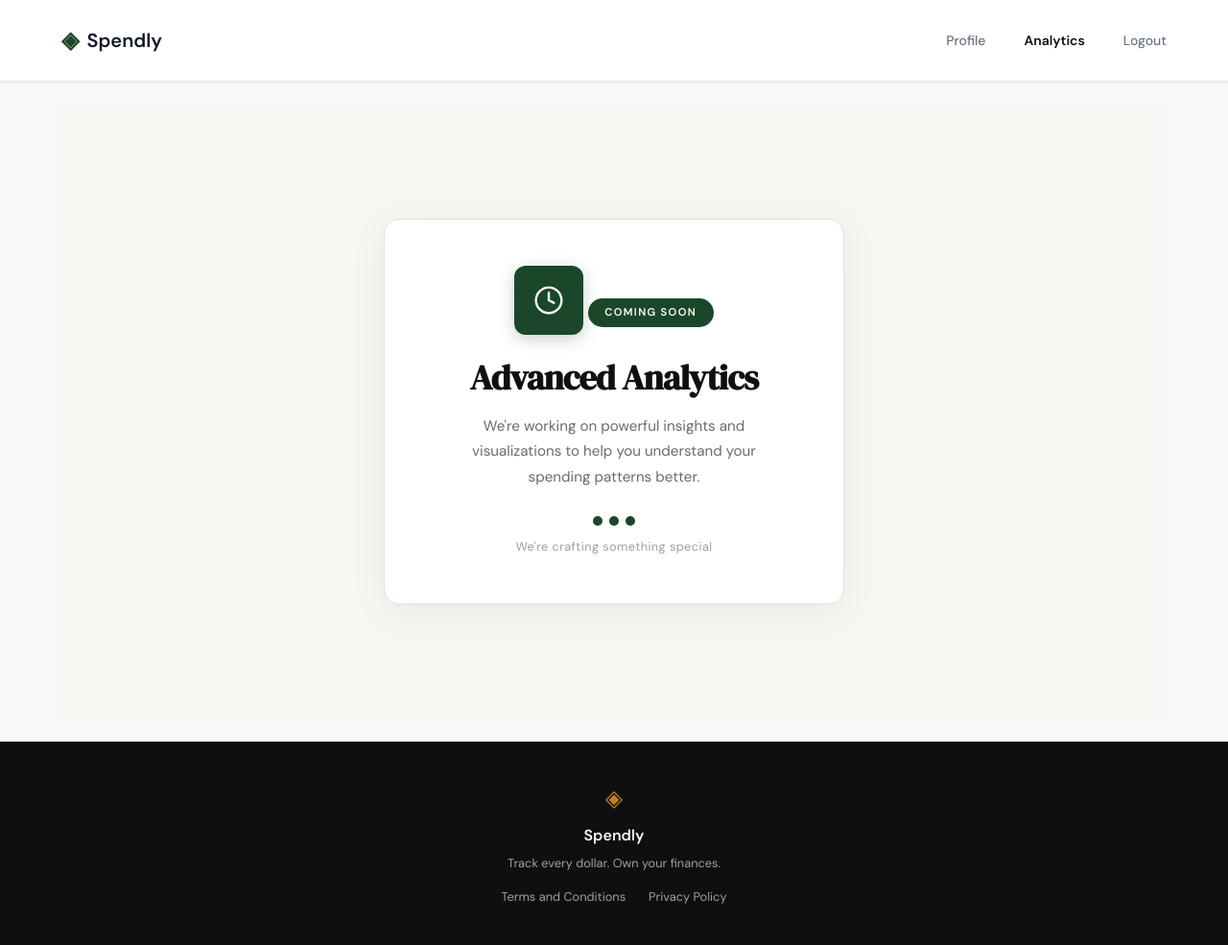
After one commit to SayamAlt/Expense-Tracking-Application-using-Claude-Code, a Flask app: page /analytics in a window 1280 px wide. The commit adds this page. Shown: the whole page at 96% size. Run offline with Flask 3, Linux system fonts and the light colour scheme; a user stored in the database is signed in.

Commit message:
added coming soon for advanced analytics page within user profile

```diff
--- a/app.py
+++ b/app.py
@@ -263,6 +263,14 @@ def delete_expense(expense_id):
     conn.close()
     return render_template("delete_expense.html", expense=expense)
 
+# Analytics route
+@app.route("/analytics")
+def analytics():
+    if "user_id" not in session:
+        flash("Please log in to access this page", "warning")
+        return redirect(url_for("login"))
+    return render_template("analytics.html")
+
 # Profile Routes
 @app.route("/profile")
 def profile():
--- /dev/null
+++ b/static/css/analytics.css
@@ -0,0 +1,104 @@
+/* ------------------------------------------------------------------ */
+/* Analytics — Coming Soon Page                                        */
+/* ------------------------------------------------------------------ */
+
+.analytics-section {
+    min-height: calc(100vh - 60px - 100px);
+    display: flex;
+    align-items: center;
+    justify-content: center;
+    padding: 3rem 2rem;
+    background: var(--paper);
+}
+
+.analytics-card {
+    background: var(--paper-card);
+    border: 1px solid var(--border);
+    border-radius: var(--radius-lg);
+    padding: 3rem 2.5rem;
+    max-width: 480px;
+    width: 100%;
+    text-align: center;
+    box-shadow: 0 8px 40px rgba(0, 0, 0, 0.06);
+}
+
+/* Icon */
+.analytics-icon-wrap {
+    display: inline-flex;
+    align-items: center;
+    justify-content: center;
+    width: 72px;
+    height: 72px;
+    background: var(--accent);
+    border-radius: var(--radius-md);
+    margin-bottom: 1.5rem;
+    box-shadow: 0 4px 16px rgba(26, 71, 42, 0.25);
+}
+
+.analytics-icon {
+    width: 32px;
+    height: 32px;
+    color: #ffffff;
+    stroke-width: 1.75;
+}
+
+/* Badge */
+.analytics-badge {
+    display: inline-block;
+    background: var(--accent);
+    color: #ffffff;
+    font-family: var(--font-body);
+    font-size: 0.7rem;
+    font-weight: 600;
+    letter-spacing: 0.12em;
+    text-transform: uppercase;
+    padding: 0.4rem 1.1rem;
+    border-radius: 999px;
+    margin-bottom: 1.25rem;
+}
+
+/* Heading */
+.analytics-title {
+    font-family: var(--font-display);
+    font-size: clamp(1.75rem, 4vw, 2.25rem);
+    color: var(--ink);
+    letter-spacing: -0.02em;
+    line-height: 1.15;
+    margin-bottom: 1rem;
+}
+
+/* Subtitle */
+.analytics-subtitle {
+    font-size: 0.95rem;
+    color: var(--ink-muted);
+    line-height: 1.75;
+    max-width: 360px;
+    margin: 0 auto 1.75rem;
+}
+
+/* Dots */
+.analytics-dots {
+    display: flex;
+    align-items: center;
+    justify-content: center;
+    gap: 0.45rem;
+    margin-bottom: 0.75rem;
+}
+
+.dot {
+    width: 10px;
+    height: 10px;
+    border-radius: 50%;
+    background: var(--border);
+}
+
+.dot--active {
+    background: var(--accent);
+}
+
+/* Footer note */
+.analytics-crafting {
+    font-size: 0.8rem;
+    color: var(--ink-faint);
+    letter-spacing: 0.03em;
+}
--- a/static/css/style.css
+++ b/static/css/style.css
@@ -102,6 +102,7 @@ a { color: inherit; text-decoration: none; }
 
 .nav-links a { color: var(--ink-muted); transition: color 0.2s; }
 .nav-links a:hover { color: var(--ink); }
+.nav-links a.nav-active { color: var(--ink); font-weight: 600; }
 
 .nav-cta {
     background: var(--ink) !important;
--- /dev/null
+++ b/templates/analytics.html
@@ -0,0 +1,36 @@
+{% extends "base.html" %}
+
+{% block title %}Analytics — Spendly{% endblock %}
+
+{% block head %}
+<link rel="stylesheet" href="{{ url_for('static', filename='css/analytics.css') }}">
+{% endblock %}
+
+{% block content %}
+<section class="analytics-section">
+    <div class="analytics-card">
+
+        <div class="analytics-icon-wrap">
+            <i data-lucide="clock" class="analytics-icon"></i>
+        </div>
+
+        <span class="analytics-badge">Coming Soon</span>
+
+        <h1 class="analytics-title">Advanced Analytics</h1>
+
+        <p class="analytics-subtitle">
+            We're working on powerful insights and visualizations to help you
+            understand your spending patterns better.
+        </p>
+
+        <div class="analytics-dots">
+            <span class="dot dot--active"></span>
+            <span class="dot dot--active"></span>
+            <span class="dot dot--active"></span>
+        </div>
+
+        <p class="analytics-crafting">We're crafting something special</p>
+
+    </div>
+</section>
+{% endblock %}
--- a/templates/base.html
+++ b/templates/base.html
@@ -21,7 +21,8 @@
             </a>
             <div class="nav-links">
                 {% if session.get('user_id') %}
-                <a href="{{ url_for('profile') }}">Profile</a>
+                <a href="{{ url_for('profile') }}" {% if request.endpoint == 'profile' %}class="nav-active"{% endif %}>Profile</a>
+                <a href="{{ url_for('analytics') }}" {% if request.endpoint == 'analytics' %}class="nav-active"{% endif %}>Analytics</a>
                 <a href="{{ url_for('logout') }}">Logout</a>
                 {% else %}
                 <a href="{{ url_for('login') }}">Sign in</a>
```
Also changed, not shown: .claude/settings.json (added).
